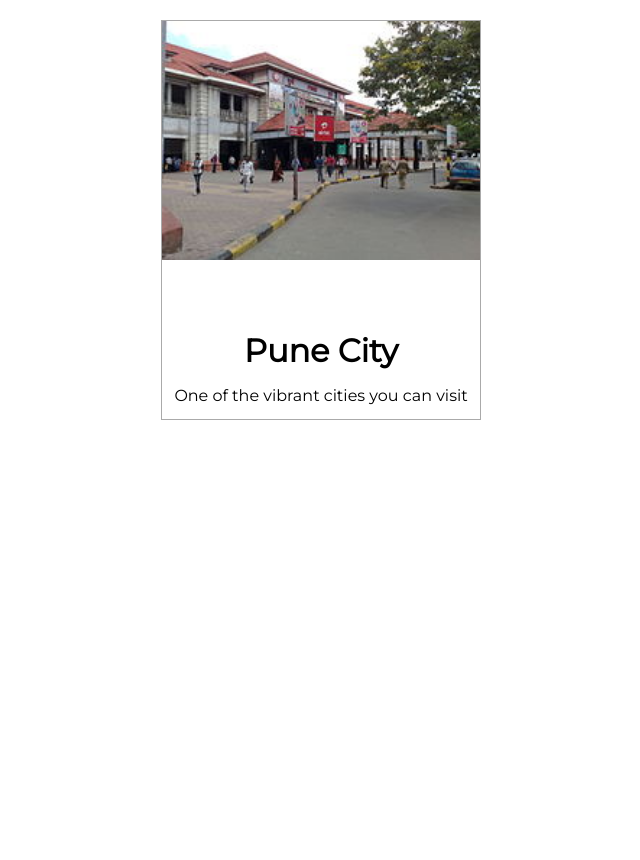
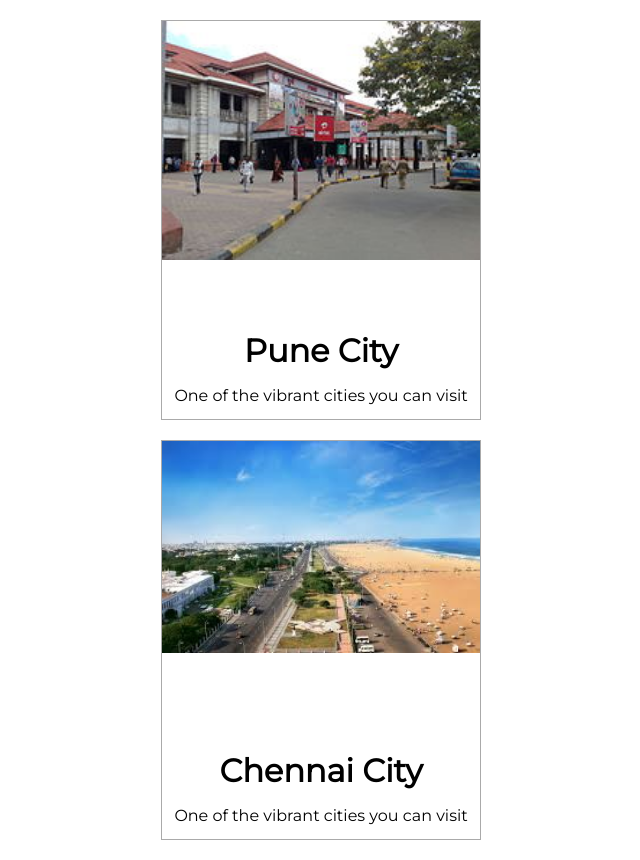
Before and after one commit to HaripriyaB/Project2, a plain HTML site: page index.html in a window 1280 px wide. Shown: the whole page, without its empty margins (319-959 px from the left). Before the commit the page ends 800 px from the top, so only its background shows below. Drawn offline with Linux system fonts and the light colour scheme.

Commit message:
Added chennai

```diff
--- a/index.html
+++ b/index.html
@@ -20,6 +20,14 @@
         <p>One of the vibrant cities you can visit</p>
     </div>
 </div>
-
+ <div class="destination">
+	<div class="thumbnail">
+        <img src="chennai.jpg" alt="Chennai City">
+    </div>
+    <div class="content">
+       <h1>Chennai City</h1>
+        <p>One of the vibrant cities you can visit</p>
+    </div>
+</div>
 </body>
 </html>
```
